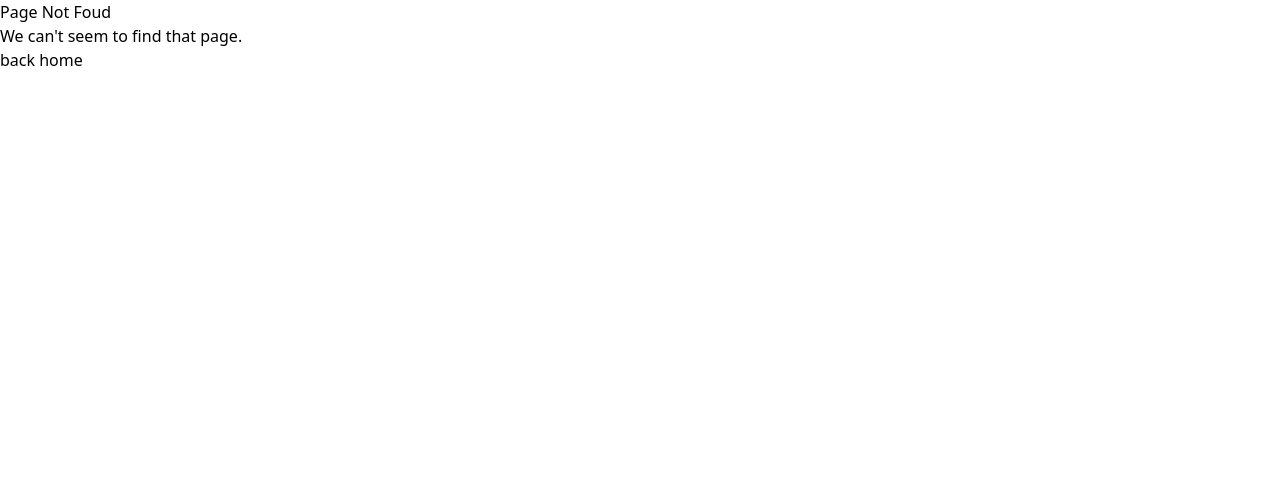
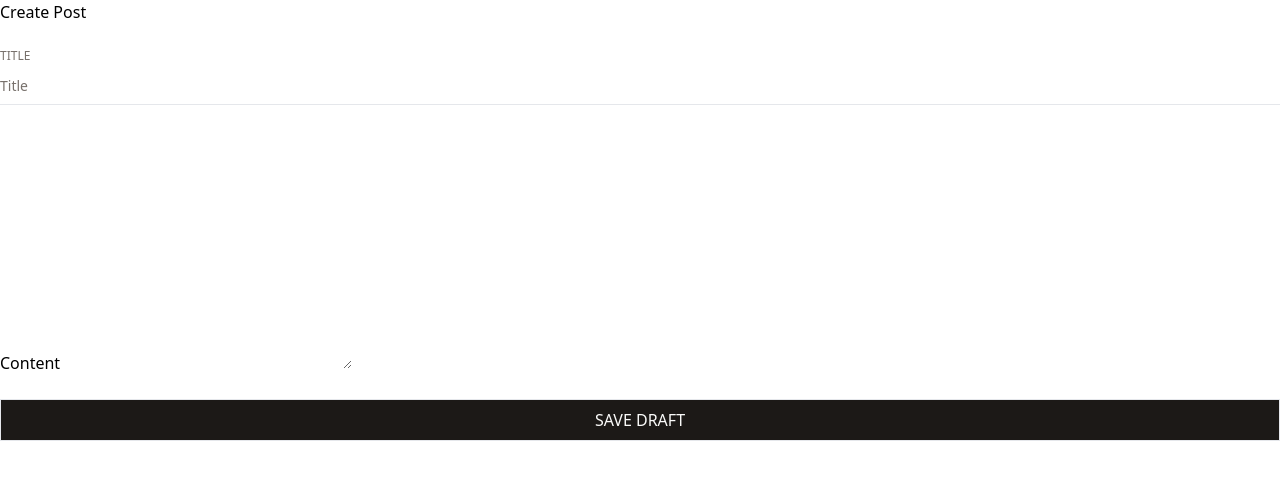
Before and after one commit to lsteup/blog-user-site, a React (Vite) app: page /create in a window 1280 px wide. Shown: the top 480 px of the page. Built offline with nearby package versions, Linux system fonts and the light colour scheme; sample sign-in values are in the browser's storage; the HTML template or start-up script is replaced by a standard one.

Commit message:
create posts slice

```diff
--- a/src/App.jsx
+++ b/src/App.jsx
@@ -8,6 +8,7 @@ import {
   Dashboard,
   Register,
   ProtectedRoute,
+  CreatePost,
 } from "./pages";
 import SinglePost from "./pages/SinglePost";
 
@@ -34,6 +35,14 @@ function App() {
             </ProtectedRoute>
           }
         />
+        <Route
+          path="/create"
+          element={
+            <ProtectedRoute>
+              <CreatePost />
+            </ProtectedRoute>
+          }
+        />
         <Route path="/" element={<LandingPage />} />
         <Route path="register" element={<Register />} />
         <Route path="*" element={<Error />} />
--- a/src/components/PostThumb.jsx
+++ b/src/components/PostThumb.jsx
@@ -1,8 +1,30 @@
+import { useState } from "react";
 import { Link } from "react-router-dom";
 
 const PostThumb = ({ post }) => {
+  console.log(post);
   const { _id: id } = post;
-  console.log(id);
+  const [loading, setIsLoading] = useState(false);
+
+  const publishPost = async (e) => {
+    e.stopPropagation();
+    e.preventDefault();
+    setIsLoading(true);
+    try {
+      const resp = await customFetch.patch(
+        `/posts/${id}`,
+        { published: !post.published },
+        {
+          headers: { Authorization: `Bearer ${token}` },
+        }
+      );
+      post.published = !post.published;
+    } catch (error) {
+      console.log(error);
+    }
+    setIsLoading(false);
+  };
+
   return (
     <Link to={`/dashboard/${id}`} className="p-4 border border-black">
       <div className="flex items-center">
@@ -10,7 +32,9 @@ const PostThumb = ({ post }) => {
           <p className="font-semibold">{post.title}</p>
           <p className="text-sm text-stone-500">{post.content.slice(0, 100)}</p>
         </div>
-        <p>{!post.published && <button>publish</button>}</p>
+        <p>
+          {!post.published && <button onClick={publishPost}>publish</button>}
+        </p>
       </div>
     </Link>
   );
--- a/src/components/PostsContainer.jsx
+++ b/src/components/PostsContainer.jsx
@@ -1,26 +1,46 @@
-import { useState } from "react";
+import { useEffect, useState } from "react";
 import PostThumb from "./PostThumb";
 import { useSelector } from "react-redux";
+import { Link } from "react-router-dom";
+import customFetch from "../utils/axios";
 
 const PostsContainer = () => {
-  const userPosts = useSelector((store) => store.user.user.posts);
-  const [posts, setPosts] = useState(userPosts);
+  const token = useSelector((store) => store.user.user.token);
+  console.log(token);
+  const [posts, setPosts] = useState();
+  const [filteredPosts, setFilteredPosts] = useState();
   const [filter, setFilter] = useState("all");
+  const [loading, setIsLoading] = useState(true);
+
+  const fetchPosts = async () => {
+    setIsLoading(true);
+    try {
+      const resp = await customFetch("/drafts", {
+        headers: { Authorization: `Bearer ${token}` },
+      });
+      setPosts(resp.data.posts);
+      setFilteredPosts(resp.data.posts);
+      console.log(posts);
+    } catch (error) {
+      console.log(error);
+    }
+    setIsLoading(false);
+  };
 
   const setPublished = () => {
-    const published = userPosts.filter((post) => post.published === true);
-    setPosts(published);
+    const published = posts.filter((post) => post.published === true);
+    setFilteredPosts(published);
     setFilter("published");
   };
 
   const setDrafts = () => {
-    const drafts = userPosts.filter((post) => post.published === false);
-    setPosts(drafts);
+    const drafts = posts.filter((post) => post.published === false);
+    setFilteredPosts(drafts);
     setFilter("drafts");
   };
 
   const setAll = () => {
-    setPosts(userPosts);
+    setFilteredPosts(posts);
     setFilter("all");
   };
 
@@ -30,6 +50,12 @@ const PostsContainer = () => {
     ["drafts", setDrafts],
   ];
 
+  useEffect(() => {
+    fetchPosts();
+  }, []);
+
+  if (loading) return <div>Loading...</div>;
+  else {
     return (
       <div className="w-5/6 p-16">
         <div className="flex justify-between">
@@ -48,19 +74,24 @@ const PostsContainer = () => {
               </p>
             );
           })}
-        <p>{posts.length} posts</p>
+          <p>{filteredPosts?.length || 0} posts</p>
         </div>
 
         <div className="grid auto-rows-fr gap-6 ">
-        <div className="font-semibold border border-dotted border-stone-400 text-stone-500 text-xl content-center text-center">
+          <Link
+            to="/create"
+            className="font-semibold border border-dotted border-stone-400 text-stone-500 text-xl content-center text-center"
+          >
             Create Post
-        </div>
+          </Link>
 
-        {posts.map((post) => {
+          {filteredPosts &&
+            filteredPosts.map((post) => {
               return <PostThumb post={post} key={post._id} />;
             })}
         </div>
       </div>
     );
+  }
 };
 export default PostsContainer;
--- /dev/null
+++ b/src/features/posts/postsSlice.js
@@ -0,0 +1,54 @@
+import { createSlice, createAsyncThunk } from "@reduxjs/toolkit";
+import customFetch from "../../utils/axios";
+import { toast } from "react-toastify";
+
+export const fetchPosts = createAsyncThunk("/posts/fetchPosts", async () => {
+  try {
+    const token = useSelector((store) => store.user.user.token);
+    const resp = await customFetch("/drafts", {
+      headers: { Authorization: `Bearer ${token}` },
+    });
+    return resp.data;
+  } catch (error) {
+    return thunkAPI.rejectWithValue(error.response.data.msg);
+  }
+});
+
+const initialState = {
+  isLoading: false,
+  posts: [],
+};
+
+const postsSlice = createSlice({
+  name: "posts",
+  initialState,
+  reducers: {
+    updatePost: (state, { payload }) => {
+      const updatedPost = payload;
+      const index = state.posts.findIndex(
+        (post) => post._id === updatedPost._id
+      );
+      if (index !== -1) {
+        state.posts[index] = updatedPost;
+      }
+    },
+  },
+  extraReducers: (builder) => {
+    builder
+      .addCase(fetchPosts.pending, (state) => {
+        state.isLoading = true;
+      })
+      .addCase(fetchPosts.fulfilled, (state, { payload }) => {
+        state.isLoading = false;
+        state.posts = payload;
+      })
+      .addCase(fetchPosts.rejected, (state) => {
+        state.isLoading = false;
+        toast.error("problem fetching posts");
+      });
+  },
+});
+
+export const { updatePost } = postsSlice.actions;
+
+export default postsSlice.reducer;
--- /dev/null
+++ b/src/pages/CreatePost.jsx
@@ -0,0 +1,87 @@
+import { useState } from "react";
+import { useSelector } from "react-redux";
+import { FormRow } from "../components";
+import customFetch from "../utils/axios";
+import { toast } from "react-toastify";
+import { useNavigate } from "react-router-dom";
+
+const CreatePost = () => {
+  const [loading, setIsLoading] = useState(false);
+  const token = useSelector((store) => store.user.user.token);
+  const navigate = useNavigate();
+
+  const initialState = {
+    title: "",
+    content: "",
+  };
+  const [values, setValues] = useState(initialState);
+
+  const handleChange = (e) => {
+    const name = e.target.name;
+    const value = e.target.value;
+    setValues({ ...values, [name]: value });
+  };
+
+  const handleSubmit = async (e) => {
+    console.log(token);
+    e.preventDefault();
+    setIsLoading(true);
+    try {
+      const resp = await customFetch.post(
+        "/posts",
+        {
+          title: values.title,
+          content: values.content,
+        },
+        {
+          headers: {
+            Authorization: `Bearer ${token}`,
+            "Content-Type": "application/json",
+          },
+        }
+      );
+      toast.success("post saved");
+      setTimeout(() => {
+        navigate("/dashboard");
+      }, 2000);
+    } catch (err) {
+      console.log(err);
+    }
+    setIsLoading(false);
+    console.log(values);
+  };
+
+  return (
+    <div>
+      <h1>Create Post</h1>
+      <form onSubmit={(e) => handleSubmit(e)}>
+        <FormRow
+          type="text"
+          name="title"
+          value={values.name}
+          handleChange={handleChange}
+        />
+        <label htmlFor="content">Content</label>
+        <textarea
+          onChange={handleChange}
+          name="content"
+          id="content"
+          cols="30"
+          rows="10"
+        ></textarea>
+        <button
+          className={
+            loading
+              ? "p-2 border  w-full bg-stone-200 uppercase text-sm my-6 cursor-not-allowed"
+              : "p-2 border  w-full bg-stone-900 uppercase text-stone-50 my-6 hover:bg-stone-700"
+          }
+          disabled={loading}
+          type="submit"
+        >
+          {loading ? "Loading..." : "Save Draft"}
+        </button>
+      </form>
+    </div>
+  );
+};
+export default CreatePost;
--- a/src/pages/index.jsx
+++ b/src/pages/index.jsx
@@ -3,5 +3,6 @@ import Register from "./Register";
 import Dashboard from "./Dashboard";
 import LandingPage from "./LandingPage";
 import ProtectedRoute from "./ProtectedRoute";
+import CreatePost from "./CreatePost";
 
-export { Error, Register, Dashboard, LandingPage, ProtectedRoute };
+export { Error, Register, Dashboard, LandingPage, ProtectedRoute, CreatePost };
```
Also changed, not shown: src/features/posts/postSlice.js (added). Lines whose indentation alone changed are shown as unchanged.
